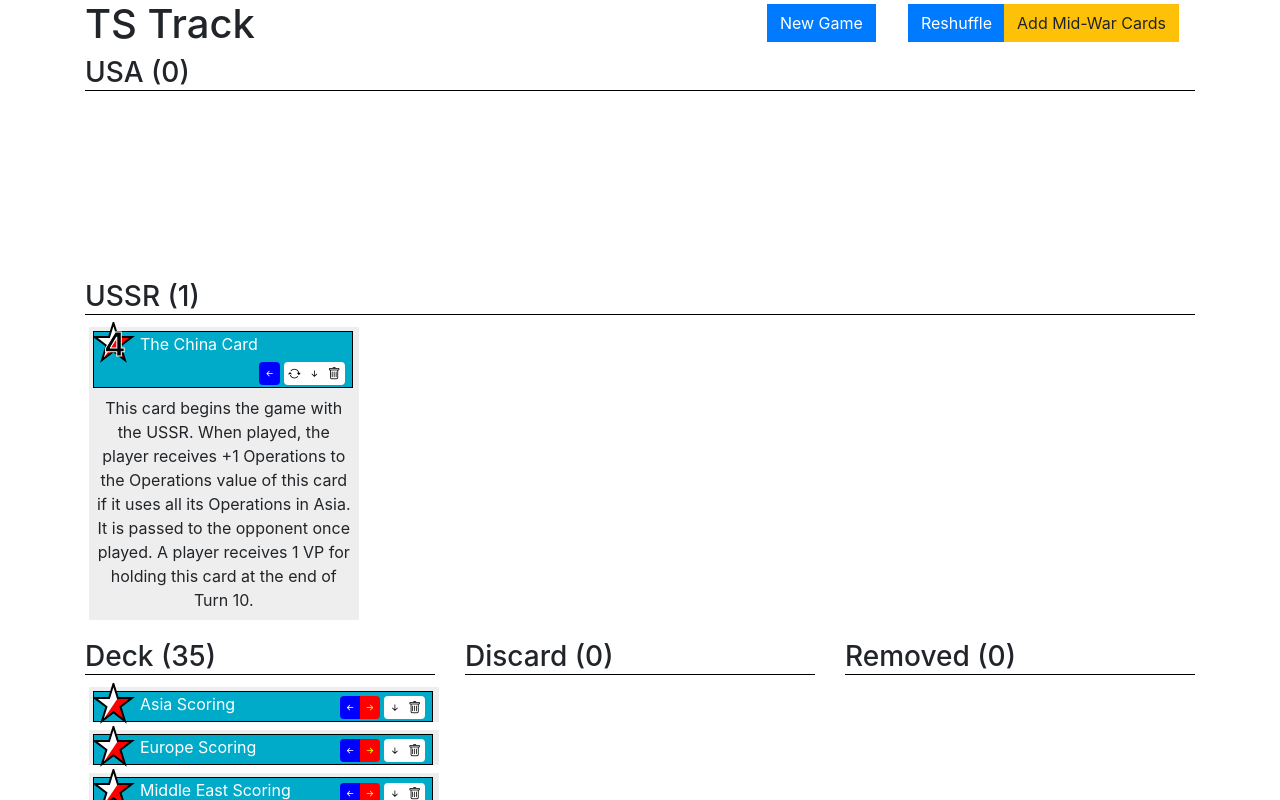
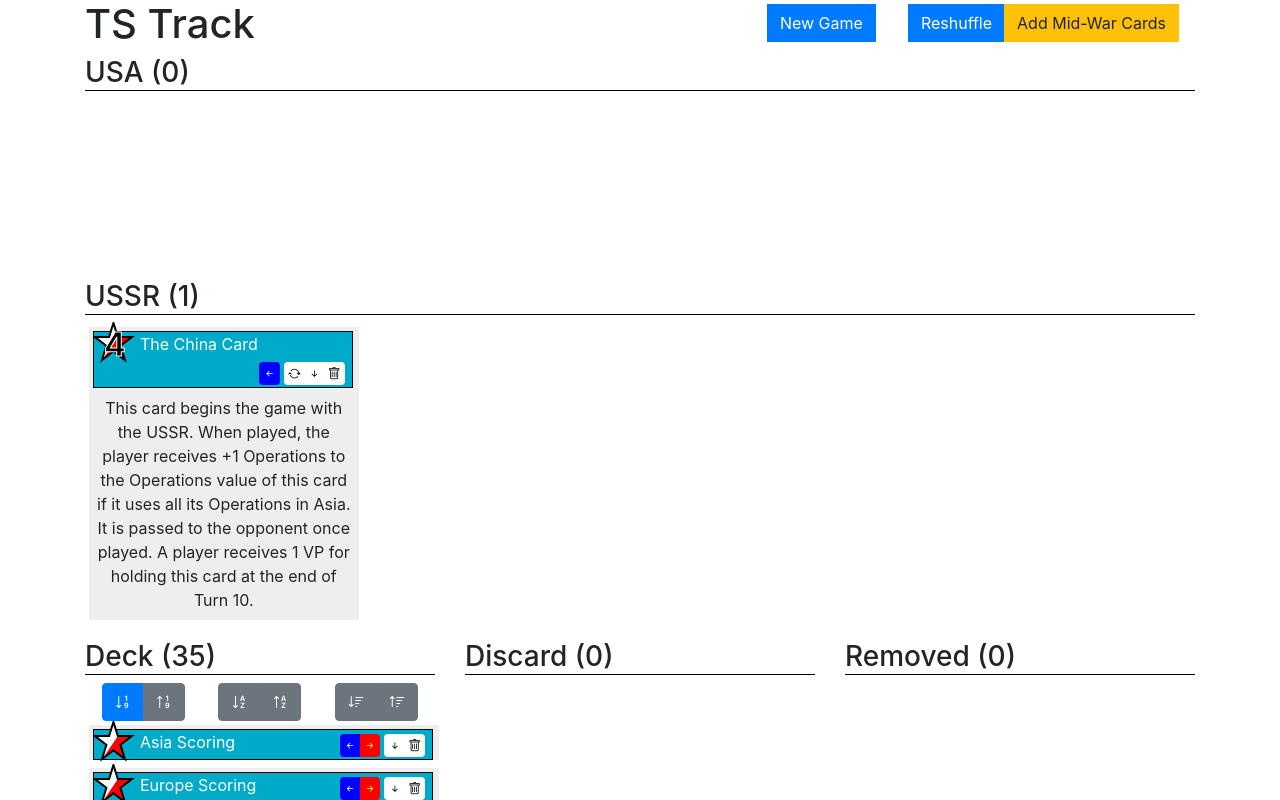
Before and after one commit to kingcoyote/twilight, a Vue app: page / in a window 1280 px wide. Shown: the top 800 px of the page. Built offline with nearby package versions, Linux system fonts and the light colour scheme.

Commit message:
Adding sorting capabilities by number (default), name, or ops.

```diff
--- a/src/App.vue
+++ b/src/App.vue
@@ -32,6 +32,20 @@
     <b-row id="stacks" class="mb-3">
       <b-col id="deck" class="ts-stack col-12 col-md-6 col-lg-4">
         <h3>Deck ({{ deckCards.length }})</h3>
+        <b-button-toolbar>
+          <b-button-group class="mx-auto">
+            <b-button :variant="isSort('number', 'asc') ? 'primary' : 'secondary'" @click="setSort('number', 'asc')"><i class="bi-sort-numeric-down"></i></b-button>
+            <b-button :variant="isSort('number', 'desc') ? 'primary' : 'secondary'" @click="setSort('number', 'desc')"><i class="bi-sort-numeric-up"></i></b-button>
+          </b-button-group>
+          <b-button-group class="mx-auto">
+            <b-button :variant="isSort('alpha', 'asc') ? 'primary' : 'secondary'" @click="setSort('alpha', 'asc')"><i class="bi-sort-alpha-down"></i></b-button>
+            <b-button :variant="isSort('alpha', 'desc') ? 'primary' : 'secondary'" @click="setSort('alpha', 'desc')"><i class="bi-sort-alpha-up"></i></b-button>
+          </b-button-group>
+          <b-button-group class="mx-auto">
+            <b-button :variant="isSort('ops', 'asc') ? 'primary' : 'secondary'" @click="setSort('ops', 'asc')"><i class="bi-sort-down"></i></b-button>
+            <b-button :variant="isSort('ops', 'desc') ? 'primary' : 'secondary'" @click="setSort('ops', 'desc')"><i class="bi-sort-up"></i></b-button>
+          </b-button-group>
+        </b-button-toolbar>
         <TSCard v-for='card in deckCards' :key=card.number :card=card display="min"/>
       </b-col>
       <b-col id="discard" class="ts-stack col-12 col-md-6 col-lg-4">
@@ -71,7 +85,10 @@ export default {
       localStorage.setItem('savedGame', state.name)
     });
 
-    return { }
+    return {
+      sort: "number",
+      order: "asc"
+    }
   },
   components: {
     TSCardHand,
@@ -84,10 +101,18 @@ export default {
     },
     addLateWar: function() {
       this.$store.commit('addPhase', {phase: "late"});
-    }
+    },
+    setSort: function(sort, order) {
+      this.sort = sort;
+      this.order = order;
+    },
+    isSort: function(sort, order) {
+      return this.sort === sort && this.order === order;
+    },
   },
   computed: {
     ...mapGetters(['cardsInLocation', 'phase']),
+
     usaCards: function() {
       return this.$store.getters.cardsInLocation("usa");
     },
@@ -95,7 +120,23 @@ export default {
       return this.$store.getters.cardsInLocation("ussr");
     },
     deckCards: function() {
-      return this.$store.getters.cardsInLocation("deck");
+      let cards = this.$store.getters.cardsInLocation("deck");
+
+      cards.sort((a, b) => {
+        if (this.sort === "number") {
+          return a.number - b.number;
+        } else if (this.sort === "alpha") {
+          return a.name.localeCompare(b.name);
+        } else if (this.sort === "ops") {
+          return b.ops - a.ops;
+        }
+      })
+
+      if (this.order === "desc") {
+        cards.reverse();
+      }
+
+      return cards;
     },
     discardCards: function() {
       return this.$store.getters.cardsInLocation("discard");
```
